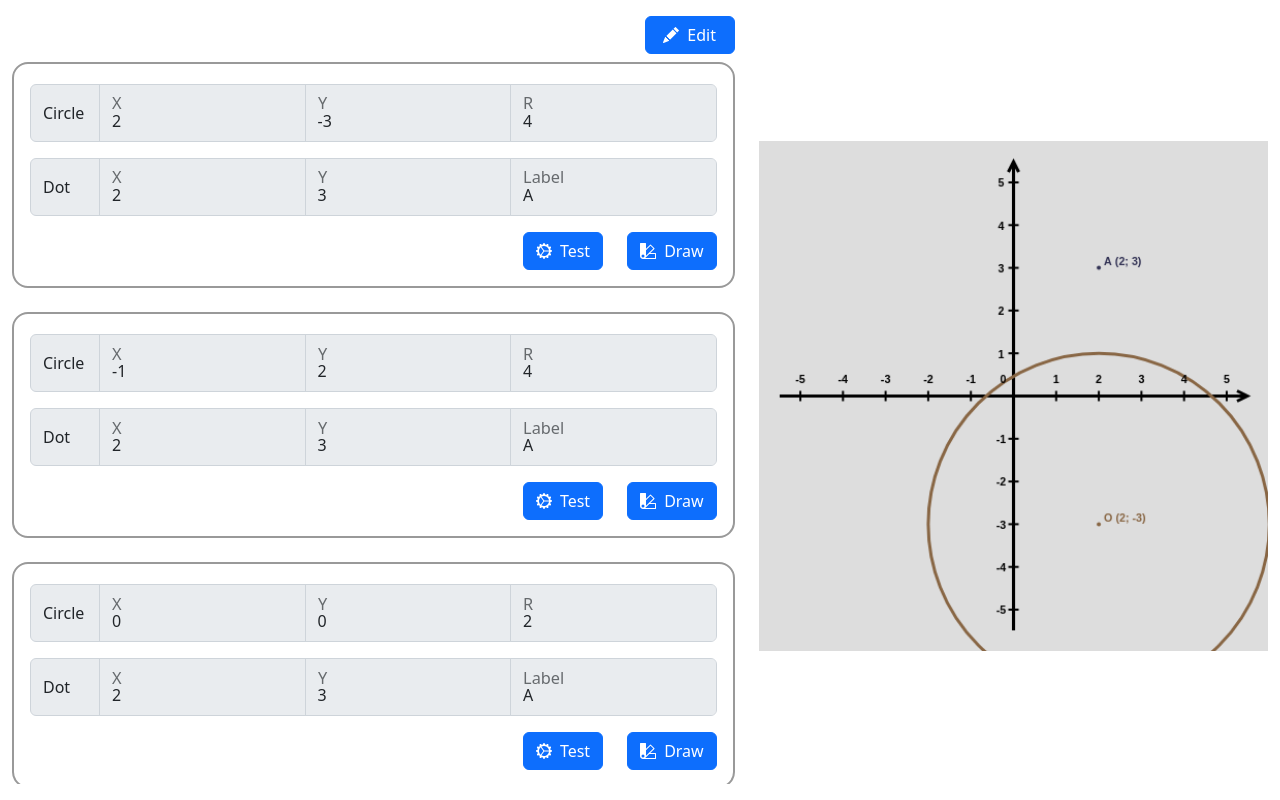
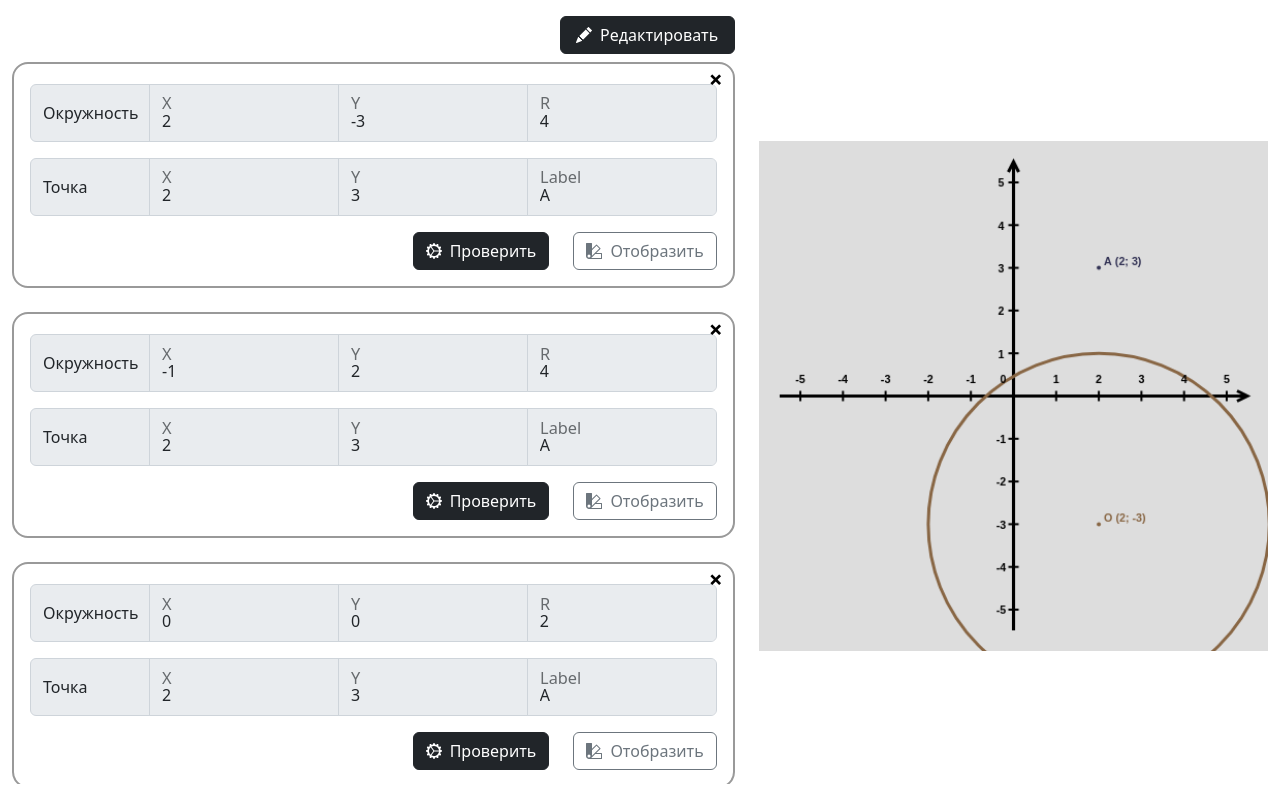
Before and after one commit to davarashly/padawans-kr, a website built with Vite: page src/pages/task/index.html in a window 1280 px wide. Built offline with nearby package versions, Linux system fonts and the light colour scheme.

Commit message:
Finished tests

```diff
--- a/src/modules/test.js
+++ b/src/modules/test.js
@@ -57,8 +57,9 @@ const testData = [
 export const getTestData = () => testData
 
 export const makeTestHtml = (test, idx) => `<div class="test">
+              <span onclick="removeTest(${idx})" class="close">&cross;</span>
               <div class="input-group mt-1 mb-3">
-                <span class="input-group-text">Circle</span>
+                <span class="input-group-text">Окружность</span>
                 <div class="form-floating">
                   <input type="text" disabled class="form-control" placeholder="X" value="${test.circle.x}" />
                   <label>X</label>
@@ -73,7 +74,7 @@ export const makeTestHtml = (test, idx) => `<div class="test">
                 </div>
               </div>
               <div class="input-group">
-                <span class="input-group-text">Dot</span>
+                <span class="input-group-text">Точка</span>
                 <div class="form-floating">
                   <input type="text" disabled class="form-control" placeholder="X" value="${test.dot.x}" />
                   <label>X</label>
@@ -90,18 +91,18 @@ export const makeTestHtml = (test, idx) => `<div class="test">
               <div class="d-flex align-items-center justify-content-between mt-3">
                 <p class="mb-0">&nbsp;</p>
                 <div class="d-flex align-items-center justify-content-between">
-                   <button class="btn btn-primary d-flex align-items-center justify-content-center me-4">
+                   <button onclick="calculate(${idx})" class="btn btn-dark d-flex align-items-center justify-content-center me-4">
                       <svg xmlns="http://www.w3.org/2000/svg" width="16" height="16" fill="currentColor" class="bi bi-gear-wide-connected me-2" viewBox="0 0 16 16">
                         <path d="M7.068.727c.243-.97 1.62-.97 1.864 0l.071.286a.96.96 0 0 0 1.622.434l.205-.211c.695-.719 1.888-.03 1.613.931l-.08.284a.96.96 0 0 0 1.187 1.187l.283-.081c.96-.275 1.65.918.931 1.613l-.211.205a.96.96 0 0 0 .434 1.622l.286.071c.97.243.97 1.62 0 1.864l-.286.071a.96.96 0 0 0-.434 1.622l.211.205c.719.695.03 1.888-.931 1.613l-.284-.08a.96.96 0 0 0-1.187 1.187l.081.283c.275.96-.918 1.65-1.613.931l-.205-.211a.96.96 0 0 0-1.622.434l-.071.286c-.243.97-1.62.97-1.864 0l-.071-.286a.96.96 0 0 0-1.622-.434l-.205.211c-.695.719-1.888.03-1.613-.931l.08-.284a.96.96 0 0 0-1.186-1.187l-.284.081c-.96.275-1.65-.918-.931-1.613l.211-.205a.96.96 0 0 0-.434-1.622l-.286-.071c-.97-.243-.97-1.62 0-1.864l.286-.071a.96.96 0 0 0 .434-1.622l-.211-.205c-.719-.695-.03-1.888.931-1.613l.284.08a.96.96 0 0 0 1.187-1.186l-.081-.284c-.275-.96.918-1.65 1.613-.931l.205.211a.96.96 0 0 0 1.622-.434l.071-.286zM12.973 8.5H8.25l-2.834 3.779A4.998 4.998 0 0 0 12.973 8.5zm0-1a4.998 4.998 0 0 0-7.557-3.779l2.834 3.78h4.723zM5.048 3.967c-.03.021-.058.043-.087.065l.087-.065zm-.431.355A4.984 4.984 0 0 0 3.002 8c0 1.455.622 2.765 1.615 3.678L7.375 8 4.617 4.322zm.344 7.646.087.065-.087-.065z"/>
                       </svg>
-                    Test
+                    Проверить
                   </button>
-                  <button onclick="draw(document.querySelector('canvas').getContext('2d'), ${idx})" class="btn btn-primary d-flex align-items-center justify-content-center">
+                  <button onclick="draw(document.querySelector('canvas').getContext('2d'), ${idx})" class="btn btn-outline-secondary d-flex align-items-center justify-content-center">
                       <svg xmlns="http://www.w3.org/2000/svg" width="16" height="16" fill="currentColor" class="bi bi-palette2 me-2" viewBox="0 0 16 16">
                         <path d="M0 .5A.5.5 0 0 1 .5 0h5a.5.5 0 0 1 .5.5v5.277l4.147-4.131a.5.5 0 0 1 .707 0l3.535 3.536a.5.5 0 0 1 0 .708L10.261 10H15.5a.5.5 0 0 1 .5.5v5a.5.5 0 0 1-.5.5H3a2.99 2.99 0 0 1-2.121-.879A2.99 2.99 0 0 1 0 13.044m6-.21 7.328-7.3-2.829-2.828L6 7.188v5.647zM4.5 13a1.5 1.5 0 1 0-3 0 1.5 1.5 0 0 0 3 0zM15 15v-4H9.258l-4.015 4H15zM0 .5v12.495V.5z"/>
                         <path d="M0 12.995V13a3.07 3.07 0 0 0 0-.005z"/>
                       </svg>
-                    Draw
+                    Отобразить
                   </button>
                 </div>
               </div>
@@ -150,7 +151,7 @@ export const editHandler = (ctx) => (evt) => {
                 d="M12.854.146a.5.5 0 0 0-.707 0L10.5 1.793 14.207 5.5l1.647-1.646a.5.5 0 0 0 0-.708l-3-3zm.646 6.061L9.793 2.5 3.293 9H3.5a.5.5 0 0 1 .5.5v.5h.5a.5.5 0 0 1 .5.5v.5h.5a.5.5 0 0 1 .5.5v.5h.5a.5.5 0 0 1 .5.5v.207l6.5-6.5zm-7.468 7.468A.5.5 0 0 1 6 13.5V13h-.5a.5.5 0 0 1-.5-.5V12h-.5a.5.5 0 0 1-.5-.5V11h-.5a.5.5 0 0 1-.5-.5V10h-.5a.499.499 0 0 1-.175-.032l-.179.178a.5.5 0 0 0-.11.168l-2 5a.5.5 0 0 0 .65.65l5-2a.5.5 0 0 0 .168-.11l.178-.178z"
               />
             </svg>
-            Edit`
+            Редактировать`
     : `
     <svg
       xmlns="http://www.w3.org/2000/svg"
@@ -175,3 +176,34 @@ window.draw = (ctx, idx) => {
 
   requestAnimationFrame(() => draw(ctx, testData[idx].circle, testData[idx].dot))
 }
+
+/**
+ *
+ * @param idx - индекс теста, совпадает с индексами из массива testData.
+ */
+const calculate = (idx) => {
+  console.log(testData[idx])
+}
+
+window.calculate = calculate
+window.removeTest = (idx) => {
+  testData.splice(idx, 1)
+
+  renderTests()
+}
+window.addTest = () => {
+  testData.push({
+    circle: {
+      radius: 1,
+      x: 0,
+      y: 0,
+    },
+    dot: {
+      label: "A",
+      x: 0,
+      y: 0,
+    },
+  })
+
+  renderTests()
+}
--- a/src/pages/task/index.css
+++ b/src/pages/task/index.css
@@ -25,6 +25,7 @@ section:not(:first-child) {
   border: 2px solid #999;
   border-radius: 1rem;
   padding: 1rem;
+  position: relative;
 }
 
 .test:not(:first-of-type) {
@@ -32,9 +33,30 @@ section:not(:first-child) {
 }
 
 .test .input-group-text {
-  width: 70px;
+  width: 120px;
 }
 
 button.edit-btn {
-  width: 90px;
+  width: 175px;
 }
+
+.test .close {
+  position: absolute;
+  font-weight: bold;
+  top: 0px;
+  right: 2px;
+  color: #000;
+  width: 30px;
+  height: 30px;
+  cursor: pointer;
+  display: flex;
+  justify-content: center;
+  align-items: center;
+  z-index: 99;
+  transition: 0.265s;
+  user-select: none;
+}
+
+.test:hover .close {
+  color: #dc3545;
+}
--- a/src/pages/task/index.html
+++ b/src/pages/task/index.html
@@ -14,7 +14,10 @@
     <div id="app" class="container-fluid py-3" style="max-width: 1500px">
       <div class="row d-sm-flex align-items-center h-100">
         <div class="col-sm-7 overflow-auto h-100">
-          <button class="btn btn-primary ms-auto d-flex mb-2 align-items-center justify-content-center edit-btn">
+          <button
+            style="z-index: 9999"
+            class="btn btn-dark ms-auto d-flex mb-2 align-items-center justify-content-center edit-btn position-sticky top-0"
+          >
             <svg
               xmlns="http://www.w3.org/2000/svg"
               width="16"
@@ -27,9 +30,12 @@
                 d="M12.854.146a.5.5 0 0 0-.707 0L10.5 1.793 14.207 5.5l1.647-1.646a.5.5 0 0 0 0-.708l-3-3zm.646 6.061L9.793 2.5 3.293 9H3.5a.5.5 0 0 1 .5.5v.5h.5a.5.5 0 0 1 .5.5v.5h.5a.5.5 0 0 1 .5.5v.5h.5a.5.5 0 0 1 .5.5v.207l6.5-6.5zm-7.468 7.468A.5.5 0 0 1 6 13.5V13h-.5a.5.5 0 0 1-.5-.5V12h-.5a.5.5 0 0 1-.5-.5V11h-.5a.5.5 0 0 1-.5-.5V10h-.5a.499.499 0 0 1-.175-.032l-.179.178a.5.5 0 0 0-.11.168l-2 5a.5.5 0 0 0 .65.65l5-2a.5.5 0 0 0 .168-.11l.178-.178z"
               />
             </svg>
-            Edit
+            Редактировать
           </button>
           <div class="tests"></div>
+          <div class="d-flex my-3 justify-content-end">
+            <button onclick="addTest()" class="btn btn-primary">Добавить пример</button>
+          </div>
         </div>
         <div class="col-sm-5 sticky-top">
           <canvas></canvas>
```
Also changed, not shown: src/pages/index/index.html (+3 -0 lines), README.MD.
